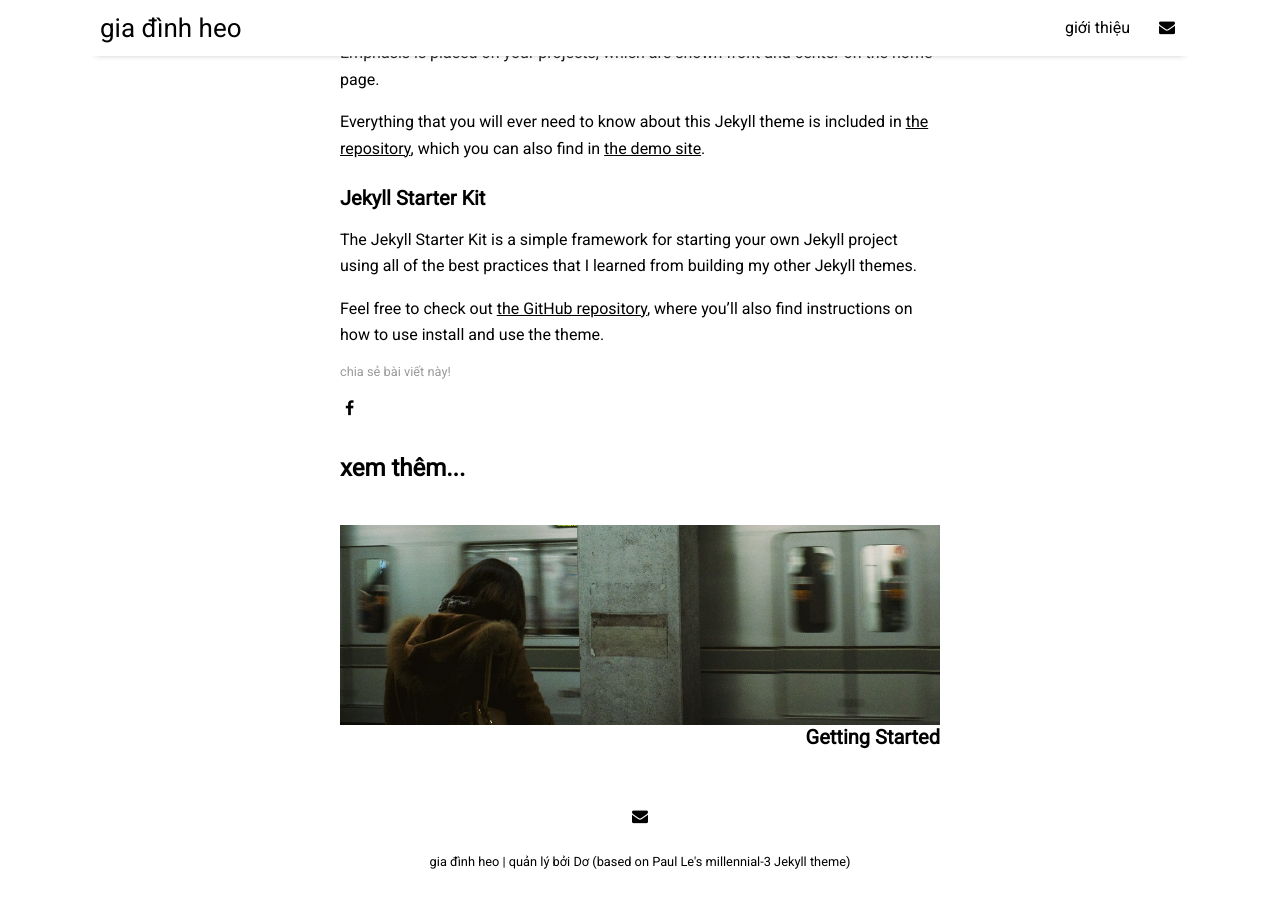
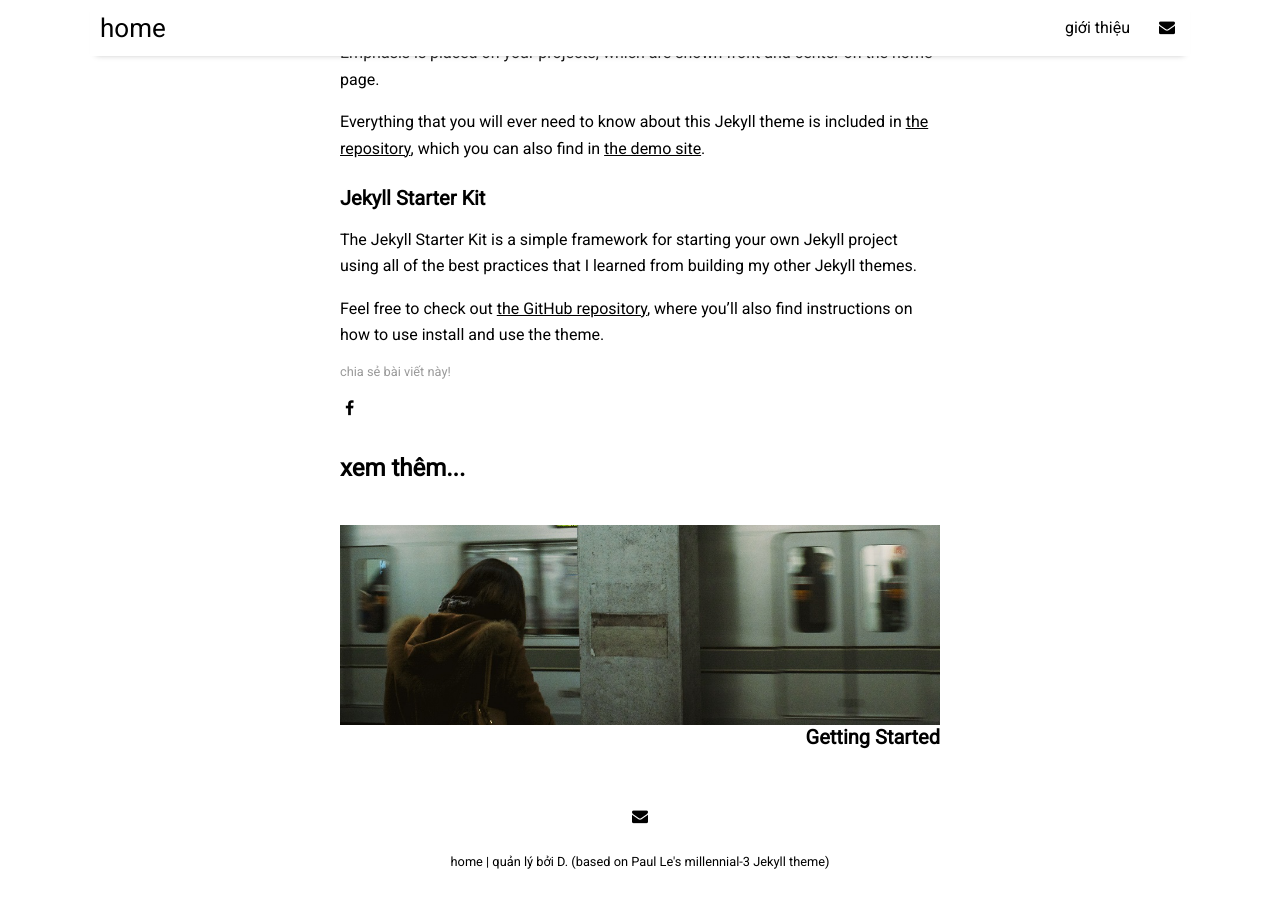
Before and after one commit to duong-huyen/duong-huyen.github.io, a Jekyll site: the page built from _posts/2020-12-03-naomi.md, in a window 1280 px wide and 900 px high, scrolled down 1377 px. Built offline with Jekyll 4.4.1, drawn with Linux system fonts in a browser that asks for light colours; nearby versions of some CDN libraries; some of the changed text lies outside the part shown.

Commit message:
better names!!!

```diff
--- a/_config.yml
+++ b/_config.yml
@@ -12,10 +12,10 @@ permalink:           /:title
 plugins:             [jekyll-paginate, jekyll-sitemap, jekyll-feed, jekyll-seo-tag]
 
 # Customise atom feed settings (this is where Jekyll-Feed gets configuration information)
-title:		           "gia đình heo"
+title:		           "home"
 # "a minimalist Jekyll theme for running a blog or publication"
 description:	       "quản lý"
-author:              "Dơ (based on Paul Le's millennial-3 Jekyll theme)"
+author:              "D. (based on Paul Le's millennial-3 Jekyll theme)"
 
 # RSS 2.0 can be used instead of Atom by uncommenting following two lines
 #feed:
--- a/_layouts/login.html
+++ b/_layouts/login.html
@@ -7,7 +7,7 @@ title: Login
 
 <h2 align="center">Đăng Nhập</h2>
 
-<p align="center" id="login">sinh nhật của Dơ vào ngày nào?</p>
+<p align="center" id="login">sinh nhật của D. vào ngày nào?</p>
 
 <p align="center" id="demo"></p>
 
@@ -53,7 +53,7 @@ function funcLogin_1()
   document.getElementById('login').appendChild(img);
   img.style.offsetLeft
 
-  var t = document.createTextNode("quả gì cả Heo và Dơ cùng thích?");
+  var t = document.createTextNode("quả gì cả H. và D. cùng thích?");
   var br = document.createElement("br");
   document.getElementById("login").appendChild(br);
   document.getElementById("login").appendChild(t);
--- a/_posts/2020-12-03-naomi.md
+++ b/_posts/2020-12-03-naomi.md
@@ -1,7 +1,7 @@
 ---
 layout: post
 title: "Đi Naomi lào!!!"
-author: "Dơ"
+author: "D."
 categories: documentation
 tags: [documentation,sample]
 image: cuba-1.jpg
--- a/pages/about.md
+++ b/pages/about.md
@@ -4,4 +4,4 @@ title: giới thiệu
 permalink: /about
 ---
 
-Nơi chứa kỷ niệm của Heo và Dơ.
+Nơi chứa kỷ niệm của Huyền và Dương.
```
Also changed, not shown: millennial.gemspec.
